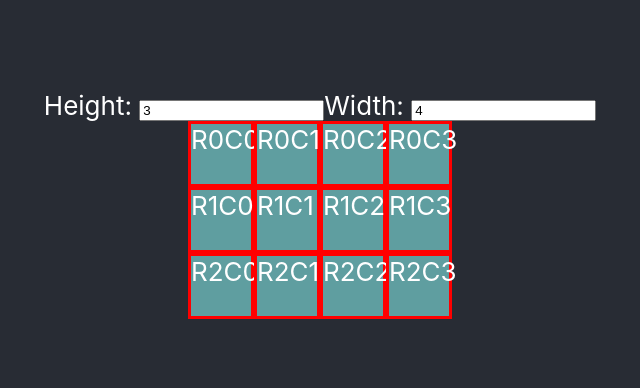
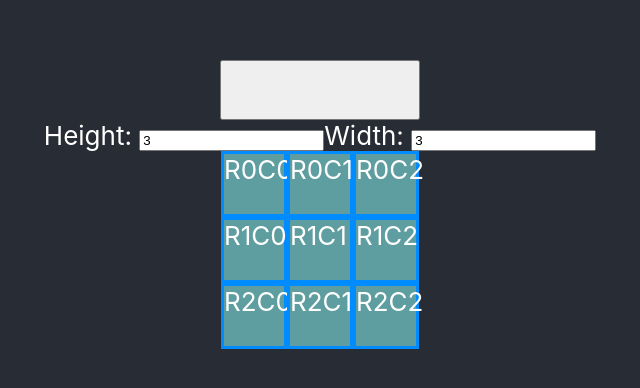
Before and after one commit to agfornalska/maze, a React (Create React App) app in the folder my-app/: page / in a window 1280 px wide. Shown: the part 196-584 px from the top of the page, without its empty margins (320-960 px from the left). Built offline with nearby package versions, Linux system fonts and the light colour scheme.

Commit message:
GP - corner cases

```diff
--- a/my-app/src/App.css
+++ b/my-app/src/App.css
@@ -21,3 +21,7 @@
   display: flex;
   flex-direction: column;
 }
+.button {
+  height: 60px;
+  width: 200px;
+}
--- a/my-app/src/App.tsx
+++ b/my-app/src/App.tsx
@@ -3,38 +3,140 @@ import './App.css'
 import Panel from './Components/Panel'
 import Square from './Components/Square/Square'
 
+export enum CellType {
+  Empty,
+  Wall,
+  Start,
+  Meta,
+}
+
+interface StartingPoint {
+  rowIndex: number
+  columnIndex: number
+}
+
 function App() {
-  const [column, setColumn] = useState<string | number>(3)
+  const [row, setRow] = useState<number>(3) //height
+  const [column, setColumn] = useState<number>(3) //width
 
-  const [row, setRow] = useState<string | number>(4)
-  const [gridArray, setGridArray] = useState<boolean[][]>([])
+  const [gridArray, setGridArray] = useState<CellType[][]>([])
 
   useEffect(() => {
-    const newGridArray = new Array(Number(column)).fill(
-      new Array(Number(row)).fill(false)
+    // if (row < 3 || column < 3) return //throw error
+    const newGridArray = new Array(Number(row)).fill(
+      new Array(Number(column)).fill(CellType.Empty)
     )
     setGridArray(newGridArray)
   }, [row, column])
 
   function drawWall(columnIndex: number, rowIndex: number) {
-    let newGridArray: Array<boolean[]> = gridArray.map(
+    let newGridArray: Array<CellType[]> = gridArray.map(
       (arr, newColumnIndex) => [...arr]
     )
 
-    newGridArray[rowIndex][columnIndex] = !newGridArray[rowIndex][columnIndex]
+    newGridArray[rowIndex][columnIndex] =
+      newGridArray[rowIndex][columnIndex] === CellType.Empty
+        ? CellType.Wall
+        : CellType.Empty
 
     setGridArray(newGridArray)
-    console.log('🚀 ~ file: App.tsx:11 ~ App ~ gridArray:', gridArray)
+  }
+  function generateRandomIndex(max: number, exclude: number | undefined) {
+    console.log(
+      '🚀 ~ file: App.tsx:45 ~ generateRandomIndex ~ exclude:',
+      exclude
+    )
+    let index: number = Math.floor(Math.random() * max)
+    console.log('🚀 ~ file: App.tsx:50 ~ generateRandomIndex ~ index:', index)
+
+    if (exclude) {
+      if (index >= exclude - 1 && index <= exclude + 1) {
+        index = Math.floor(Math.random() * max)
+        console.log(
+          '🚀 ~ file: App.tsx:55 ~ generateRandomIndex ~ index:',
+          index,
+          ' exclude'
+        )
+      }
+    }
+    return index
+  }
+
+  function generatePoint(wall: number, startPoint: StartingPoint | undefined) {
+    console.log(
+      '🚀 ~ file: App.tsx:55 ~ generatePoint ~ startPoint:',
+      startPoint
+    )
+    //jak jest mniej niz 3 to nie ten sam wall
+    let rowIndex = 0
+    let columnIndex = 0
+
+    if (wall === 0 || wall === 2) {
+      rowIndex = generateRandomIndex(
+        row,
+        startPoint ? startPoint.rowIndex : undefined
+      )
+      columnIndex = wall === 0 ? 0 : column - 1
+    }
+    if (wall === 1 || wall === 3) {
+      columnIndex = generateRandomIndex(
+        column,
+        startPoint ? startPoint.columnIndex : undefined
+      )
+      rowIndex = wall === 1 ? 0 : row - 1
+    }
+    console.log(
+      '🚀 ~ file: App.tsx:55 ~ generatePoint ~ wynik:',
+      rowIndex,
+      columnIndex
+    )
+    return { rowIndex, columnIndex }
+  }
+
+  function isCorner(startRowIndex: number, startColumnIndex: number) {
+    let isCorner = false
+    if (startRowIndex === startColumnIndex) isCorner = true
+    if (startColumnIndex === column - 1 && startRowIndex === 0) isCorner = true
+    if (startRowIndex === row - 1 && startColumnIndex === 0) isCorner = true
+
+    return isCorner
+  }
+
+  function chooseGoalPoints() {
+    if (!row || !column) return
+
+    const startWall = Math.floor(Math.random() * 4)
+    const endWall = Math.floor(Math.random() * 4)
+    const startPoint = generatePoint(startWall, undefined)
+
+    const { rowIndex: startRowIndex, columnIndex: startColumnIndex } =
+      startPoint
+
+    const endPoint =
+      endWall === startWall ||
+      startRowIndex === startColumnIndex ||
+      startRowIndex === 0
+        ? generatePoint(endWall, startPoint)
+        : generatePoint(endWall, undefined)
+    const { rowIndex: endRowIndex, columnIndex: endColumnIndex } = endPoint
+
+    let newGridArray: Array<CellType[]> = gridArray.map((arr, newColumnIndex) =>
+      [...arr].fill(CellType.Empty)
+    )
+    newGridArray[startRowIndex][startColumnIndex] = CellType.Start
+    newGridArray[endRowIndex][endColumnIndex] = CellType.Meta
+    setGridArray(newGridArray)
   }
 
   return (
     <div className='App'>
       <header className='App-header'>
+        <button className='button' onClick={chooseGoalPoints}></button>
         <Panel
-          height={column}
-          setHeight={setColumn}
-          width={row}
-          setWidth={setRow}
+          height={row}
+          setHeight={setRow}
+          width={column}
+          setWidth={setColumn}
         />
         {gridArray.map((column, rowIndex) => (
           <div key={'row' + rowIndex} className='row'>
--- a/my-app/src/Components/Square/Square.css
+++ b/my-app/src/Components/Square/Square.css
@@ -3,7 +3,7 @@
   background-color: cadetblue;
   height: 60px;
   width: 60px;
-  border: 3px solid red;
+  border: 3px solid rgb(0, 140, 255);
 }
 
 .row {
@@ -19,5 +19,21 @@
   background-color: rgb(125, 95, 160);
   height: 60px;
   width: 60px;
-  border: 3px solid red;
+  border: 3px solid rgb(0, 140, 255);
 }
+
+.start {
+  display: flex;
+  background-color: rgb(135, 250, 131);
+  height: 60px;
+  width: 60px;
+  border: 3px solid rgb(0, 140, 255);
+}
+
+.meta {
+  display: flex;
+  background-color: rgb(250, 131, 161);
+  height: 60px;
+  width: 60px;
+  border: 3px solid rgb(0, 140, 255);
+}
--- a/my-app/src/Components/Square/Square.tsx
+++ b/my-app/src/Components/Square/Square.tsx
@@ -1,9 +1,10 @@
 // import { useEffect, useState } from 'react'
+import { CellType } from '../../App'
 import './Square.css'
 interface SquareProps {
   columnIndex: number
   rowIndex: number
-  isClicked: boolean
+  isClicked: CellType
   drawWall: (columnIndex: number, rowIndex: number) => void
 }
 
@@ -15,7 +16,15 @@ export default function Square({
 }: SquareProps) {
   return (
     <div
-      className={!isClicked ? 'square' : 'clicked'}
+      className={
+        isClicked === CellType.Empty
+          ? 'square'
+          : isClicked === CellType.Wall
+          ? 'clicked'
+          : isClicked === CellType.Start
+          ? 'start'
+          : 'meta'
+      }
       onClick={() => drawWall(columnIndex, rowIndex)}
     >
       R{rowIndex}C{columnIndex}
```
Also changed, not shown: my-app/src/Components/Panel.tsx (+4 -4 lines).
